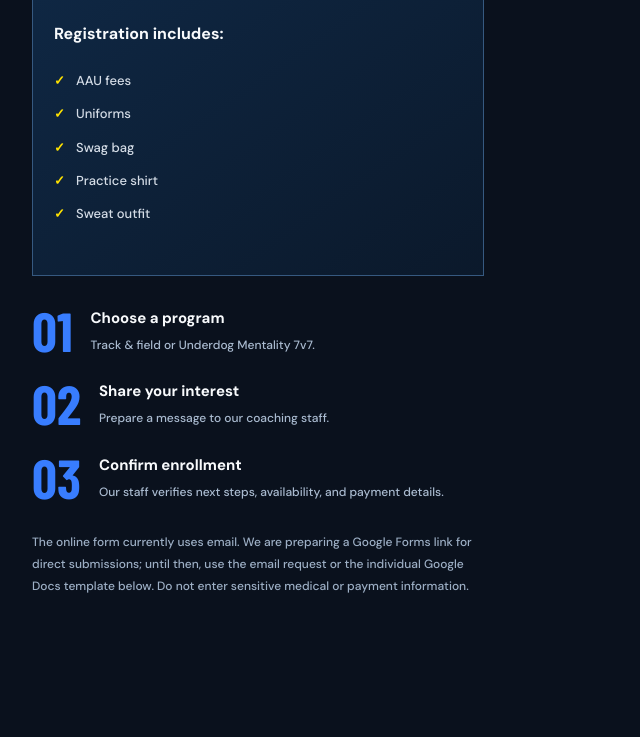
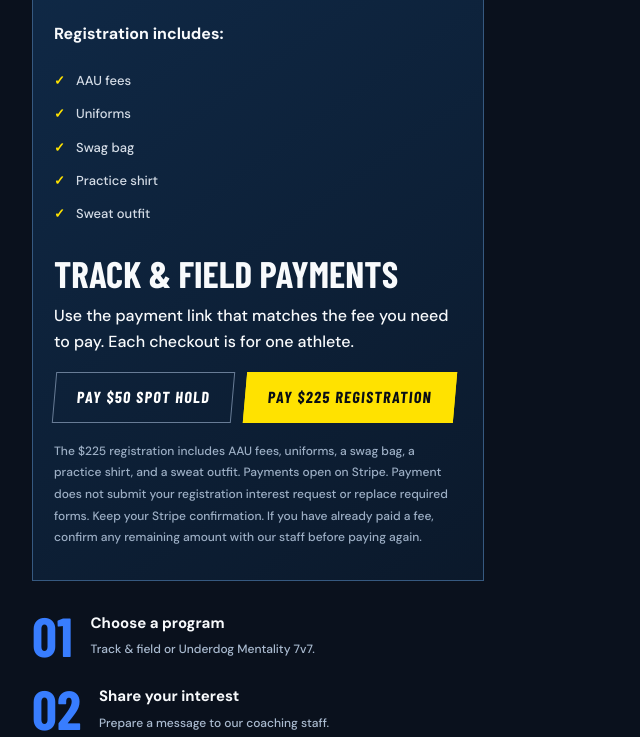
Before and after one commit to Florida1SpeedAcademy/fs-nextgen-website, a plain HTML site: page registration.html in a window 1280 px wide. Shown: the part 1171-1908 px from the top of the page, without its empty margins (0-640 px from the left). Drawn offline with nearby package versions, Linux system fonts and the light colour scheme; a web font is replaced by a local one.

Commit message:
Add Track and Field spot hold and registration payment links

```diff
--- a/registration.html
+++ b/registration.html
@@ -9,7 +9,8 @@
 <header class="site-header"><div class="wrap nav-wrap"><a aria-label="Florida Speed Academy home" class="brand" href="index.html"><img alt="" src="assets/fs-lion-transparent.png"/><span class="brand-words"><strong>FLORIDA SPEED<br/>ACADEMY <em>INC.</em></strong><small>FS NEXTGEN ATHLETICS</small></span></a><nav aria-label="Main navigation" class="site-nav" id="site-nav"><a class="" href="index.html">Home</a><a class="" href="track-and-field.html">Track &amp; Field</a><a href="athlete-profiles.html">Athletes</a><a class="" href="7v7-hub.html">7v7 Football</a><a class="" href="youth-services.html">Youth Services</a><a class="" href="meets.html">Meet Schedule</a><a class="" href="store.html">Team Store</a><a class="nav-donate" href="registration.html#signup">REGISTER ATHLETE ↗</a></nav><button aria-controls="site-nav" aria-expanded="false" aria-label="Open menu" class="menu-toggle" type="button"><span></span><span></span><span></span></button></div></header>
 <main class="" id="main"><section class="subhero compact-hero"><div class="wrap"><p class="eyebrow">BECOME NEXTGEN / 2027</p><h1>REGISTER AN<br/><em>ATHLETE.</em></h1><p class="hero-lead">Choose the 2027 Track &amp; Field program that fits your athlete. Start with our registration interest request, or download the Google Docs template. A coach will confirm enrollment details.</p></div></section>
 <section class="section"><div class="wrap form-grid" id="signup"><div><p class="kicker">ATHLETE REGISTRATION / 2027</p><h2>RAISE YOUR <em>STANDARD.</em></h2>
-<div class="registration-prices"><p class="micro-label">2027 TRACK &amp; FIELD · PER ATHLETE</p><div class="enrollment-fees"><div><span>HOLD SPOT FEE</span><strong>$50</strong></div><div class="enrollment-fee-featured"><span>REGISTRATION</span><strong>$225</strong></div></div><p><strong>Registration includes:</strong></p><ul class="ticks"><li>AAU fees</li><li>Uniforms</li><li>Swag bag</li><li>Practice shirt</li><li>Sweat outfit</li></ul></div>
+<div class="registration-prices"><p class="micro-label">2027 TRACK &amp; FIELD · PER ATHLETE</p><div class="enrollment-fees"><div><span>HOLD SPOT FEE</span><strong>$50</strong></div><div class="enrollment-fee-featured"><span>REGISTRATION</span><strong>$225</strong></div></div><p><strong>Registration includes:</strong></p><ul class="ticks"><li>AAU fees</li><li>Uniforms</li><li>Swag bag</li><li>Practice shirt</li><li>Sweat outfit</li></ul>
+<div id="track-payments" aria-labelledby="track-payments-title"><h3 id="track-payments-title">TRACK &amp; FIELD PAYMENTS</h3><p>Use the payment link that matches the fee you need to pay. Each checkout is for one athlete.</p><div style="display:flex;flex-wrap:wrap;gap:12px"><a class="btn btn-outline" href="https://buy.stripe.com/fZu7sNgISfWRdUb8HNcAo0b">PAY $50 SPOT HOLD</a><a class="btn btn-primary" href="https://buy.stripe.com/8x200l2S2cKFbM3bTZcAo0a">PAY $225 REGISTRATION</a></div><p class="fine-note">The $225 registration includes AAU fees, uniforms, a swag bag, a practice shirt, and a sweat outfit. Payments open on Stripe. Payment does not submit your registration interest request or replace required forms. Keep your Stripe confirmation. If you have already paid a fee, confirm any remaining amount with our staff before paying again.</p></div></div>
 <div class="form-steps"><div><b>01</b><span><strong>Choose a program</strong><small>Track &amp; field or Underdog Mentality 7v7.</small></span></div><div><b>02</b><span><strong>Share your interest</strong><small>Prepare a message to our coaching staff.</small></span></div><div><b>03</b><span><strong>Confirm enrollment</strong><small>Our staff verifies next steps, availability, and payment details.</small></span></div></div><p class="fine-note">The online form currently uses email. We are preparing a Google Forms link for direct submissions; until then, use the email request or the individual Google Docs template below. Do not enter sensitive medical or payment information.</p></div>
 
 <div class="google-docs-registration" id="google-docs-registration" aria-labelledby="google-docs-title">
```
